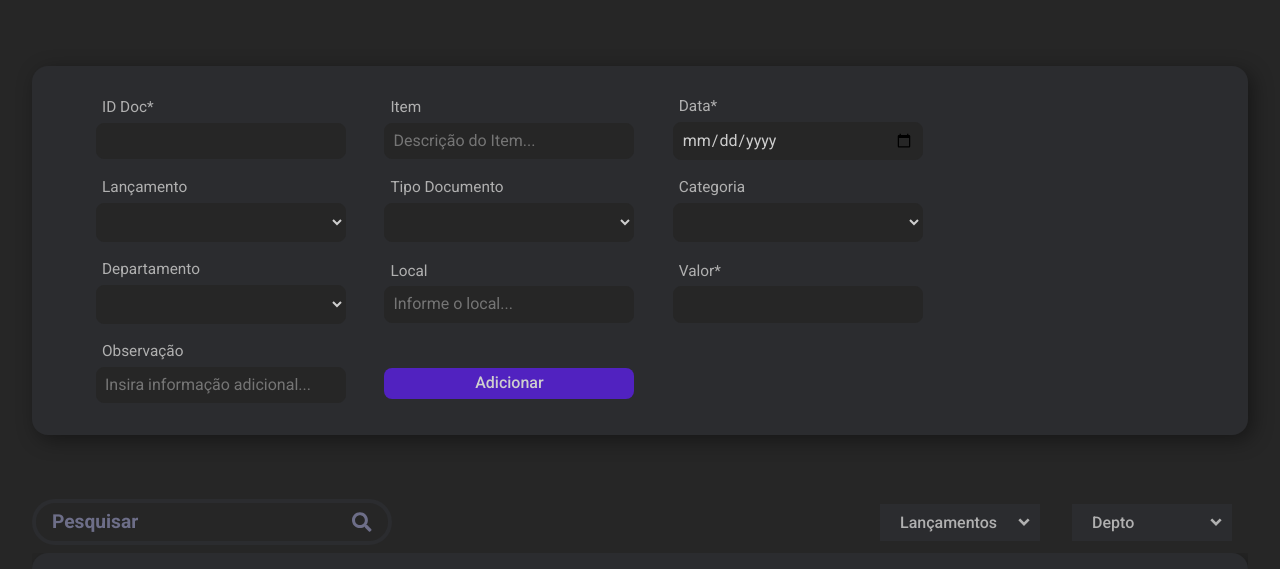
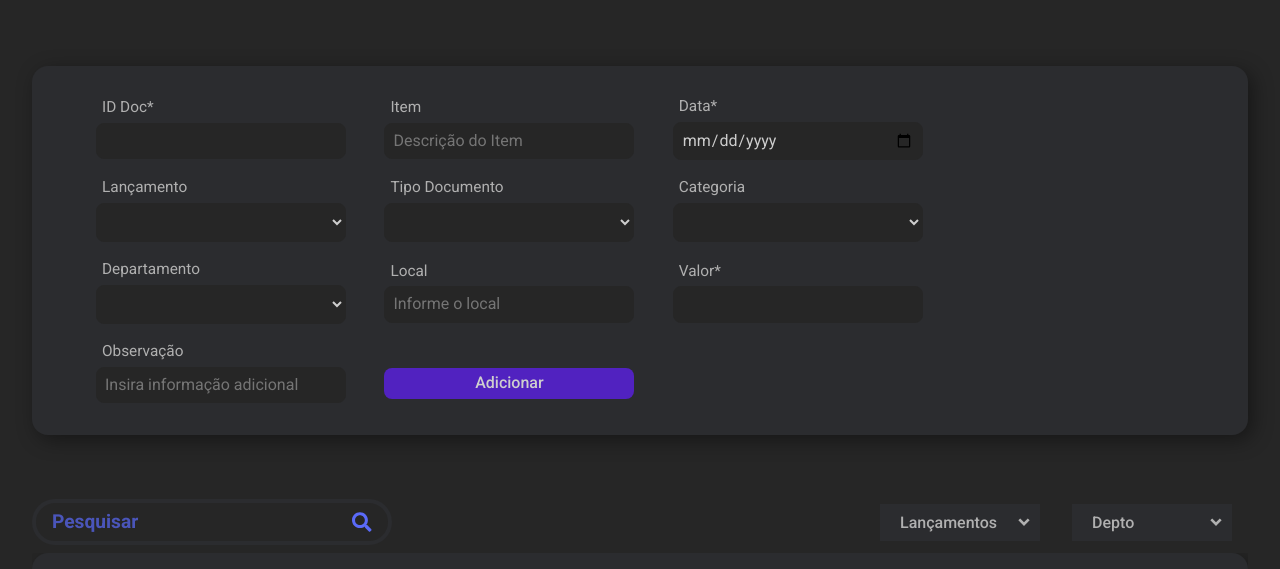
Before and after one commit to Fsouzza/chacal-servicev2, a React (Create React App) app: page / in a window 1280 px wide. Shown: the part 1060-1629 px from the top of the page. Built offline with nearby package versions, Linux system fonts and the light colour scheme.

Commit message:
estilizacao part 2

```diff
--- a/src/pages/fluxoCaixa/addFluxo/inputs/Input.tsx
+++ b/src/pages/fluxoCaixa/addFluxo/inputs/Input.tsx
@@ -10,7 +10,7 @@ interface Props {
 }
 
 export const Input = (props: Props) => {
-  const placeholderModificada = `${props.placeholder}...`;
+  const placeholderModificada = `${props.placeholder}`;
 
   return(
     <div>
--- a/src/pages/fluxoCaixa/buscador/buscador.module.scss
+++ b/src/pages/fluxoCaixa/buscador/buscador.module.scss
@@ -28,7 +28,8 @@
     outline: none;
     width: 100%;
     &::placeholder {
-      color: #6d6e88;
+      color: $cor-azull;
+      opacity: 0.7;
     }
   }
 }
--- a/src/pages/fluxoCaixa/buscador/buscador.tsx
+++ b/src/pages/fluxoCaixa/buscador/buscador.tsx
@@ -19,7 +19,7 @@ export const Buscador = ({ busca, setBusca }: Props) => {
           onChange={(evento) => setBusca(evento.target.value)}
           placeholder='Pesquisar'
         />
-        <FaSearch size={22} color='#6d6e88' />
+        <FaSearch size={22} color='#5a6af9' />
       </div>
       <div className={styles.tags}>
         <div className={styles.tags__tag}>
```
